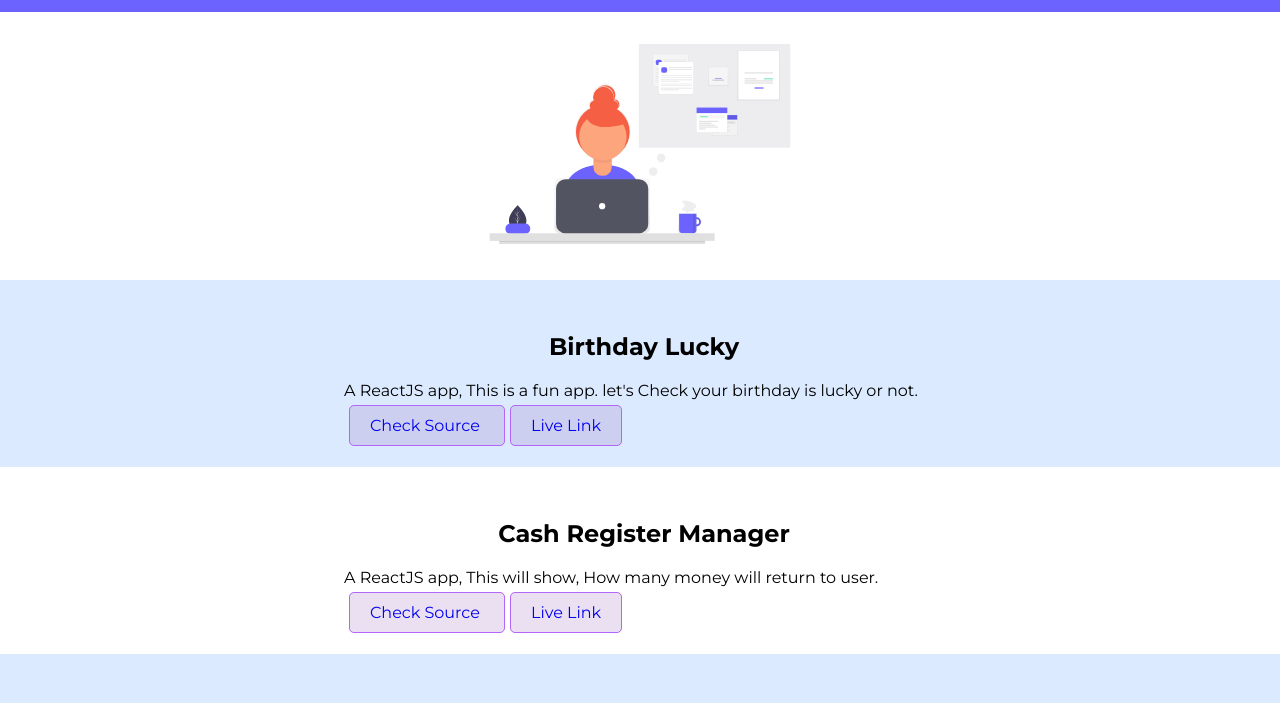
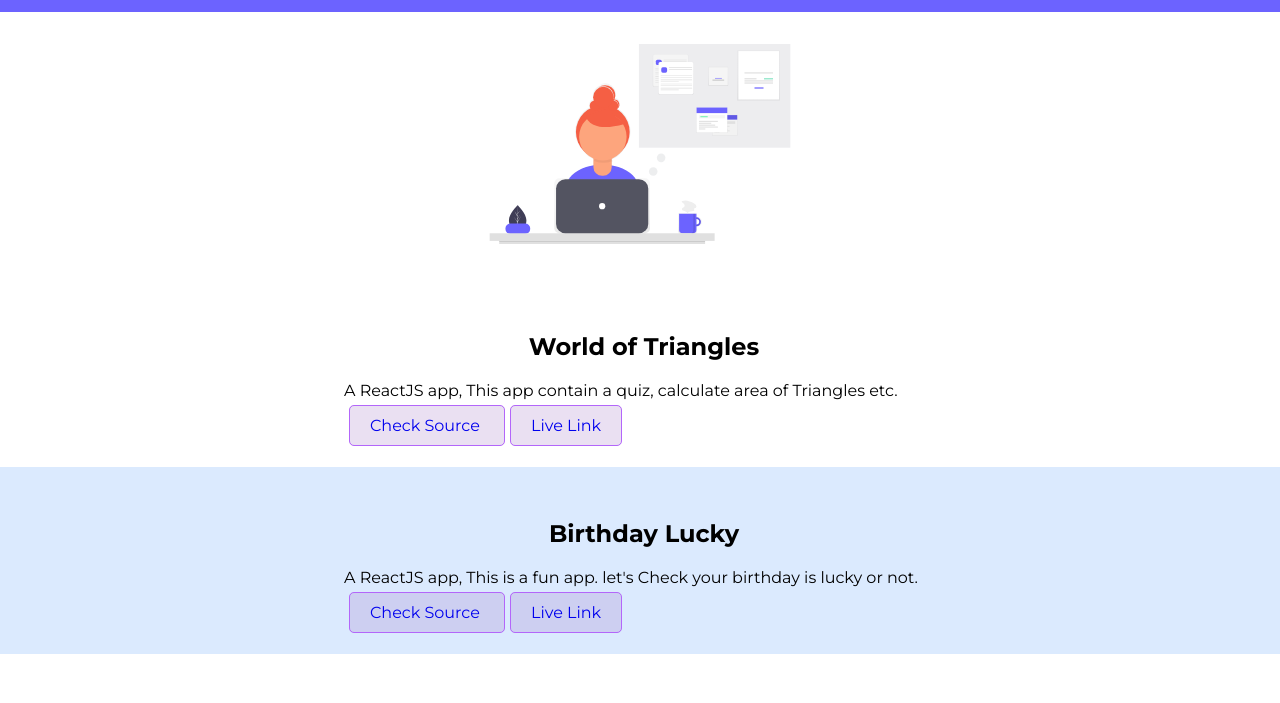
Before and after one commit to rahulcs754/portfolio, a plain HTML site: page projects.html in a window 1280 px wide. Shown: the part 78-781 px from the top of the page. Drawn offline with Linux system fonts and the light colour scheme.

Commit message:
docs: update Project

```diff
--- a/projects.html
+++ b/projects.html
@@ -37,6 +37,14 @@
 
     <section class="section">
       <img  src="img/project.svg" alt=""  width="100%" height="200"/>
+    </section>
+
+    <section class="section">
+      <div class="container container-center">
+        <h1 class="text-center">World of Triangles</h1>
+        <p>A ReactJS app, This app contain a quiz, calculate area of Triangles etc.</p>
+        <a href="https://github.com/rahulcs754/fun_with_triangles" target="_blank" class="btn-p">Check Source </a><a class="btn-p" href="https://g1li8.csb.app/" target="_blank"> Live Link</a>
+      </div>
     </section>
 
     <section class="section graysection">
```
